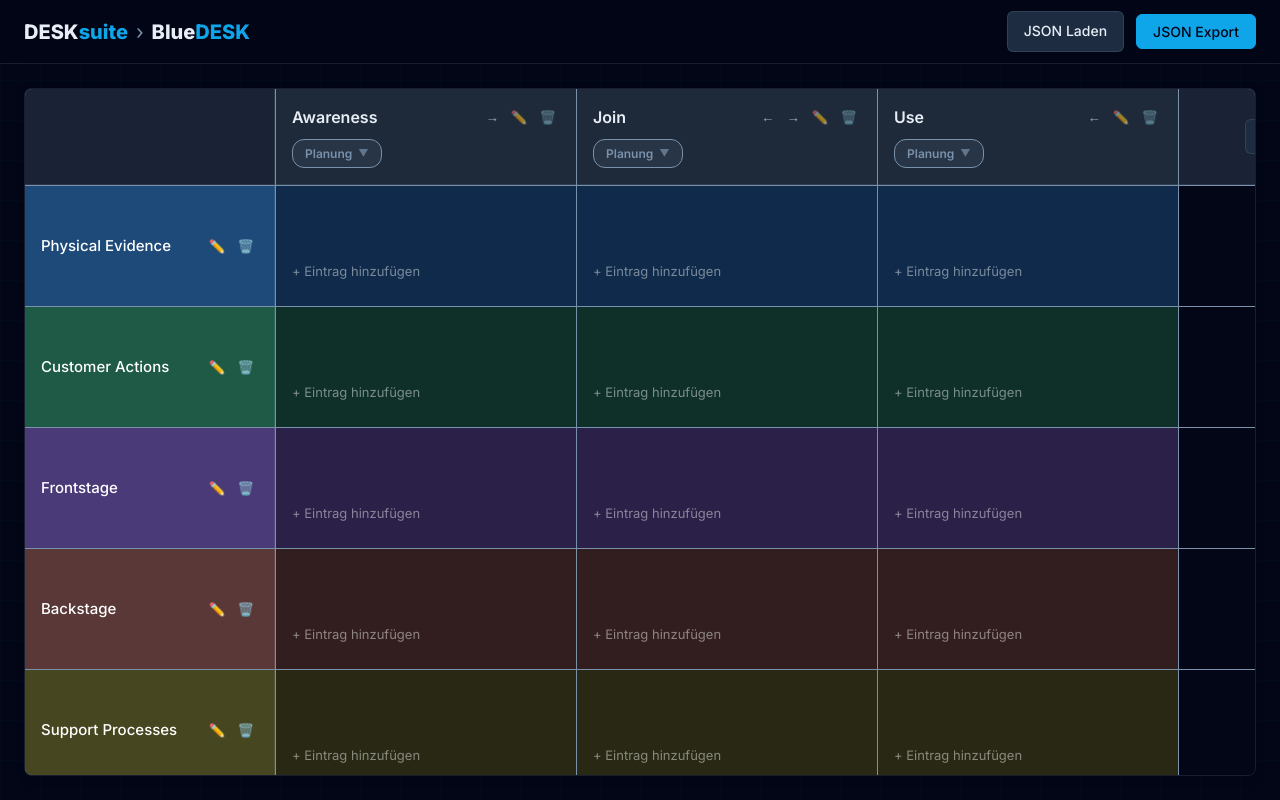
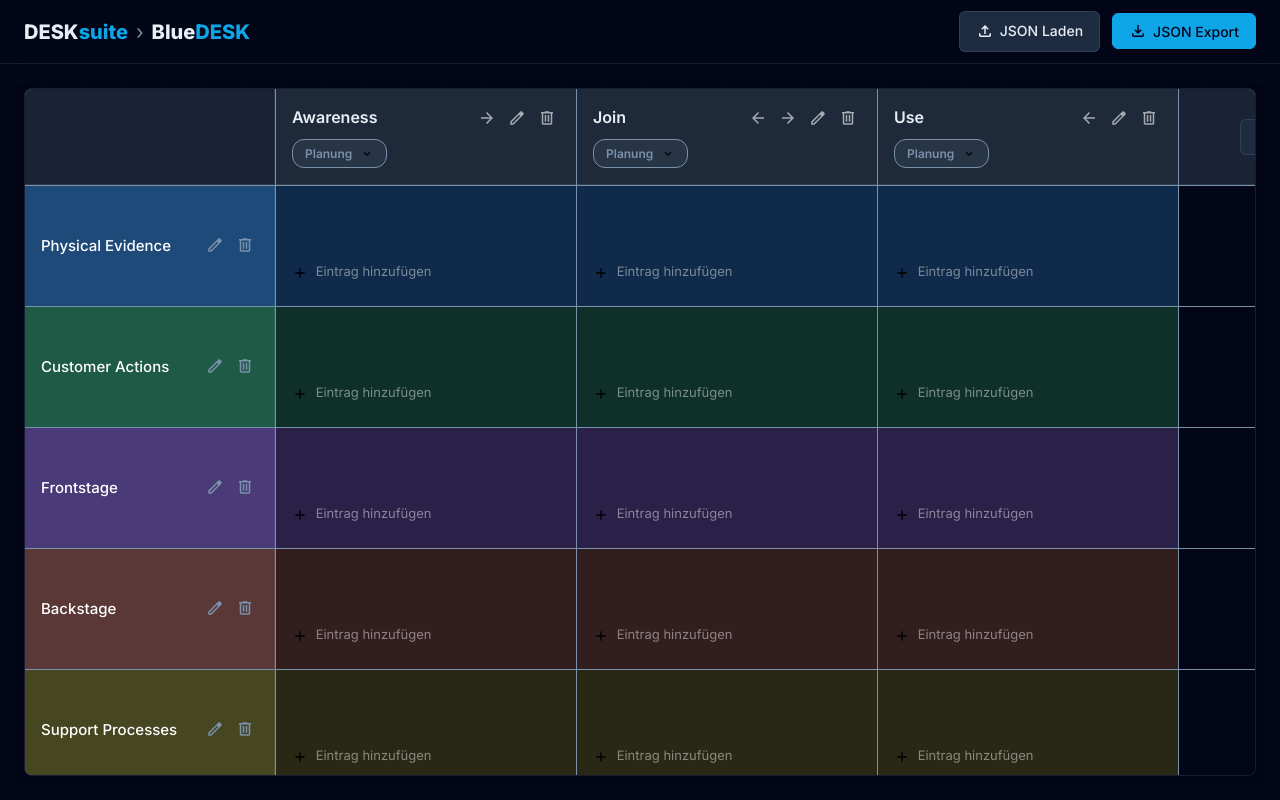
Before and after one commit to TheRealHuzur/bluedesk, a plain HTML site: page index.html in a window 1280 px wide. Drawn offline with Linux system fonts and the light colour scheme.

Commit message:
Replace emojis with Material Icons (SVGs) and refine typography imports

```diff
--- a/index.html
+++ b/index.html
@@ -164,6 +164,12 @@
             border-color: var(--accent);
         }
 
+        .btn svg {
+            width: 18px;
+            height: 18px;
+            fill: currentColor;
+        }
+
         .btn-primary {
             background: var(--sky-blue);
             color: #020617;
@@ -301,6 +307,13 @@
         .icon-btn:hover {
             color: var(--text);
             background: var(--bg-3);
+        }
+
+        .icon-btn svg {
+            width: 18px;
+            height: 18px;
+            fill: currentColor;
+            display: block;
         }
 
         /* Lane Labels (left column) */
@@ -487,6 +500,34 @@
 
 <body>
 
+    <!-- SVG Icons Sprite -->
+    <svg xmlns="http://www.w3.org/2000/svg" style="display: none;">
+        <symbol id="icon-edit" viewBox="0 -960 960 960">
+            <path d="M200-200h57l391-391-57-57-391 391v57Zm-80 80v-170l528-527q12-11 26.5-17t30.5-6q16 0 31 6t26 18l55 56q12 11 17.5 26t5.5 30q0 16-5.5 30.5T817-647L290-120H120Zm640-584-56-56 56 56Zm-141 85-28-29 57 57-29-28Z"/>
+        </symbol>
+        <symbol id="icon-delete" viewBox="0 -960 960 960">
+            <path d="M280-120q-33 0-56.5-23.5T200-200v-520h-40v-80h200v-40h240v40h200v80h-40v520q0 33-23.5 56.5T680-120H280Zm400-600H280v520h400v-520ZM360-280h80v-360h-80v360Zm160 0h80v-360h-80v360ZM280-720v520-520Z"/>
+        </symbol>
+        <symbol id="icon-add" viewBox="0 -960 960 960">
+            <path d="M440-440H200v-80h240v-240h80v240h240v80H520v240h-80v-240Z"/>
+        </symbol>
+        <symbol id="icon-upload" viewBox="0 -960 960 960">
+            <path d="M440-320v-326L336-542l-56-58 200-200 200 200-56 58-104-104v326h-80ZM240-160q-33 0-56.5-23.5T160-240v-120h80v120h480v-120h80v120q0 33-23.5 56.5T720-160H240Z"/>
+        </symbol>
+        <symbol id="icon-download" viewBox="0 -960 960 960">
+            <path d="M480-320 280-520l56-58 104 104v-326h80v326l104-104 56 58-200 200ZM240-160q-33 0-56.5-23.5T160-240v-120h80v120h480v-120h80v120q0 33-23.5 56.5T720-160H240Z"/>
+        </symbol>
+        <symbol id="icon-arrow-left" viewBox="0 -960 960 960">
+            <path d="m313-440 224 224-57 56-320-320 320-320 57 56-224 224h487v80H313Z"/>
+        </symbol>
+        <symbol id="icon-arrow-right" viewBox="0 -960 960 960">
+            <path d="M647-440H160v-80h487L423-744l57-56 320 320-320 320-57-56 224-224Z"/>
+        </symbol>
+        <symbol id="icon-expand-more" viewBox="0 -960 960 960">
+            <path d="M480-345 240-585l56-56 184 184 184-184 56 56-240 240Z"/>
+        </symbol>
+    </svg>
+
     <div class="modal-overlay" id="modalOverlay">
         <div class="modal-box">
             <div class="modal-title" id="modalTitle">Titel</div>
@@ -505,9 +546,15 @@
             <span class="app-name">Blue<span class="app-name-accent">DESK</span></span>
         </div>
         <div class="header-actions">
-            <label class="btn" for="jsonUpload" style="cursor: pointer; margin-bottom: 0;">JSON Laden</label>
+            <label class="btn" for="jsonUpload" style="cursor: pointer; margin-bottom: 0;">
+                <svg><use href="#icon-upload"></use></svg>
+                JSON Laden
+            </label>
             <input type="file" id="jsonUpload" accept=".json" style="display: none;" onchange="importJSON(event)">
-            <button class="btn btn-primary" onclick="exportJSON()">JSON Export</button>
+            <button class="btn btn-primary" onclick="exportJSON()">
+                <svg><use href="#icon-download"></use></svg>
+                JSON Export
+            </button>
         </div>
     </header>
 
@@ -806,14 +853,14 @@
                     <div class="bp-phase-header-title">
                         <span>${phase.name}</span>
                         <div class="phase-controls">
-                            ${index > 0 ? `<button class="icon-btn" title="Nach links verschieben" onclick="movePhase(${index}, -1)">←</button>` : ''}
-                            ${index < state.phases.length - 1 ? `<button class="icon-btn" title="Nach rechts verschieben" onclick="movePhase(${index}, 1)">→</button>` : ''}
-                            <button class="icon-btn" title="Bearbeiten" onclick="editPhase('${phase.id}')">✏️</button>
-                            ${state.phases.length > 1 ? `<button class="icon-btn" title="Löschen" onclick="deletePhase('${phase.id}')">🗑️</button>` : `<button class="icon-btn" disabled style="opacity: 0.3; cursor: not-allowed;" title="Letzte Phase kann nicht gelöscht werden">🗑️</button>`}
+                            ${index > 0 ? `<button class="icon-btn" title="Nach links verschieben" onclick="movePhase(${index}, -1)"><svg><use href="#icon-arrow-left"></use></svg></button>` : ''}
+                            ${index < state.phases.length - 1 ? `<button class="icon-btn" title="Nach rechts verschieben" onclick="movePhase(${index}, 1)"><svg><use href="#icon-arrow-right"></use></svg></button>` : ''}
+                            <button class="icon-btn" title="Bearbeiten" onclick="editPhase('${phase.id}')"><svg><use href="#icon-edit"></use></svg></button>
+                            ${state.phases.length > 1 ? `<button class="icon-btn" title="Löschen" onclick="deletePhase('${phase.id}')"><svg><use href="#icon-delete"></use></svg></button>` : `<button class="icon-btn" disabled style="opacity: 0.3; cursor: not-allowed;" title="Letzte Phase kann nicht gelöscht werden"><svg><use href="#icon-delete"></use></svg></button>`}
                         </div>
                     </div>
                     <div class="status-badge" onclick="togglePhaseStatus('${phase.id}')" title="Klicken um Status zu ändern" style="--badge-text: ${badgeColor}; --badge-border: ${badgeColor}; --badge-bg: ${badgeBg};">
-                        ${badgeText} <span class="status-chevron">▼</span>
+                        ${badgeText} <svg style="width:14px; height:14px; margin-left:2px;"><use href="#icon-expand-more"></use></svg>
                     </div>
                 `;
                 gridEl.appendChild(pHeader);
@@ -827,7 +874,11 @@
             addPhaseHeader.style.display = 'flex';
             addPhaseHeader.style.alignItems = 'center';
             addPhaseHeader.style.justifyContent = 'center';
-            addPhaseHeader.innerHTML = `<button class="btn" style="text-align: center;" onclick="addPhase()">+ Phase hinzufügen</button>`;
+            addPhaseHeader.innerHTML = `
+                <button class="btn" style="text-align: center;" onclick="addPhase()">
+                    <svg><use href="#icon-add"></use></svg>
+                    Phase hinzufügen
+                </button>`;
             gridEl.appendChild(addPhaseHeader);
 
             // --- Lanes & Cells ---
@@ -852,8 +903,8 @@
                 lHeader.innerHTML = `
                     <span class="lane-title">${lane.name}</span>
                     <div class="lane-controls">
-                        <button class="icon-btn" title="Bearbeiten" onclick="editLane('${lane.id}')">✏️</button>
-                        ${state.lanes.length > 1 ? `<button class="icon-btn" title="Löschen" onclick="deleteLane('${lane.id}')">🗑️</button>` : `<button class="icon-btn" disabled style="opacity: 0.3; cursor: not-allowed;" title="Letzte Lane kann nicht gelöscht werden">🗑️</button>`}
+                        <button class="icon-btn" title="Bearbeiten" onclick="editLane('${lane.id}')"><svg><use href="#icon-edit"></use></svg></button>
+                        ${state.lanes.length > 1 ? `<button class="icon-btn" title="Löschen" onclick="deleteLane('${lane.id}')"><svg><use href="#icon-delete"></use></svg></button>` : `<button class="icon-btn" disabled style="opacity: 0.3; cursor: not-allowed;" title="Letzte Lane kann nicht gelöscht werden"><svg><use href="#icon-delete"></use></svg></button>`}
                     </div>
                 `;
                 gridEl.appendChild(lHeader);
@@ -875,7 +926,7 @@
                             <div class="bp-item" onclick="editCard('${phase.id}', '${lane.id}', '${card.id}', event)">
                                 <span class="bp-item-content">${card.text}</span>
                                 <div class="bp-item-controls">
-                                    <button class="icon-btn" title="Löschen" onclick="deleteCard('${phase.id}', '${lane.id}', '${card.id}', event)">🗑️</button>
+                                    <button class="icon-btn" title="Löschen" onclick="deleteCard('${phase.id}', '${lane.id}', '${card.id}', event)"><svg style="width:14px; height:14px;"><use href="#icon-delete"></use></svg></button>
                                 </div>
                             </div>
                         `;
@@ -883,7 +934,10 @@
 
                     cell.innerHTML = `
                         ${cardsHtml}
-                        <div class="card-placeholder" onclick="addCard('${phase.id}', '${lane.id}')">+ Eintrag hinzufügen</div>
+                        <div class="card-placeholder" onclick="addCard('${phase.id}', '${lane.id}')">
+                            <svg style="width:16px; height:16px; vertical-align: middle; margin-right: 4px; display: inline-block;"><use href="#icon-add"></use></svg>
+                            Eintrag hinzufügen
+                        </div>
                     `;
                     gridEl.appendChild(cell);
                 });
@@ -902,7 +956,10 @@
             addLaneCorner.style.borderRight = 'none';
             addLaneCorner.style.background = 'var(--bg-2)'; // Match standard lane header background
             addLaneCorner.innerHTML = `
-                <button class="btn" style="width: 100%; justify-content: center;" onclick="addLane()">+ Lane hinzufügen</button>
+                <button class="btn" style="width: 100%; justify-content: center;" onclick="addLane()">
+                    <svg><use href="#icon-add"></use></svg>
+                    Lane hinzufügen
+                </button>
             `;
             gridEl.appendChild(addLaneCorner);
 
```
